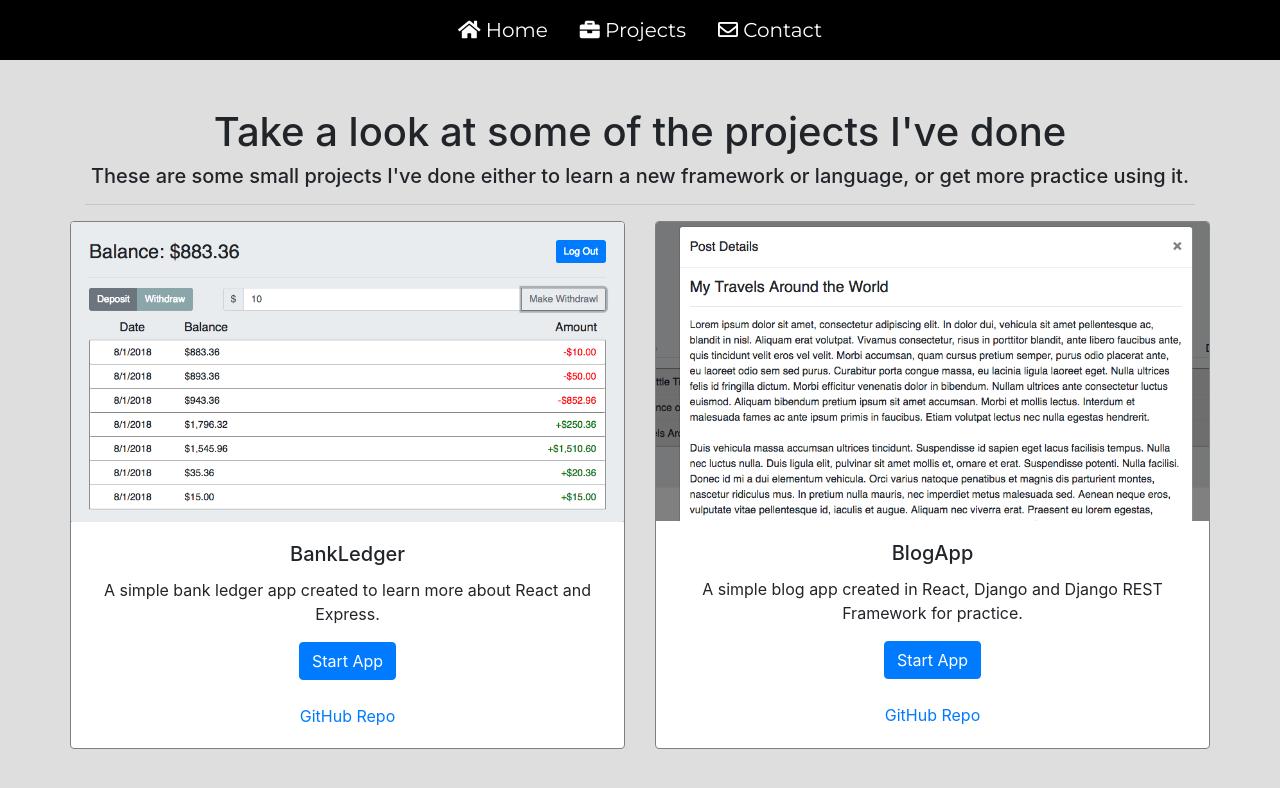
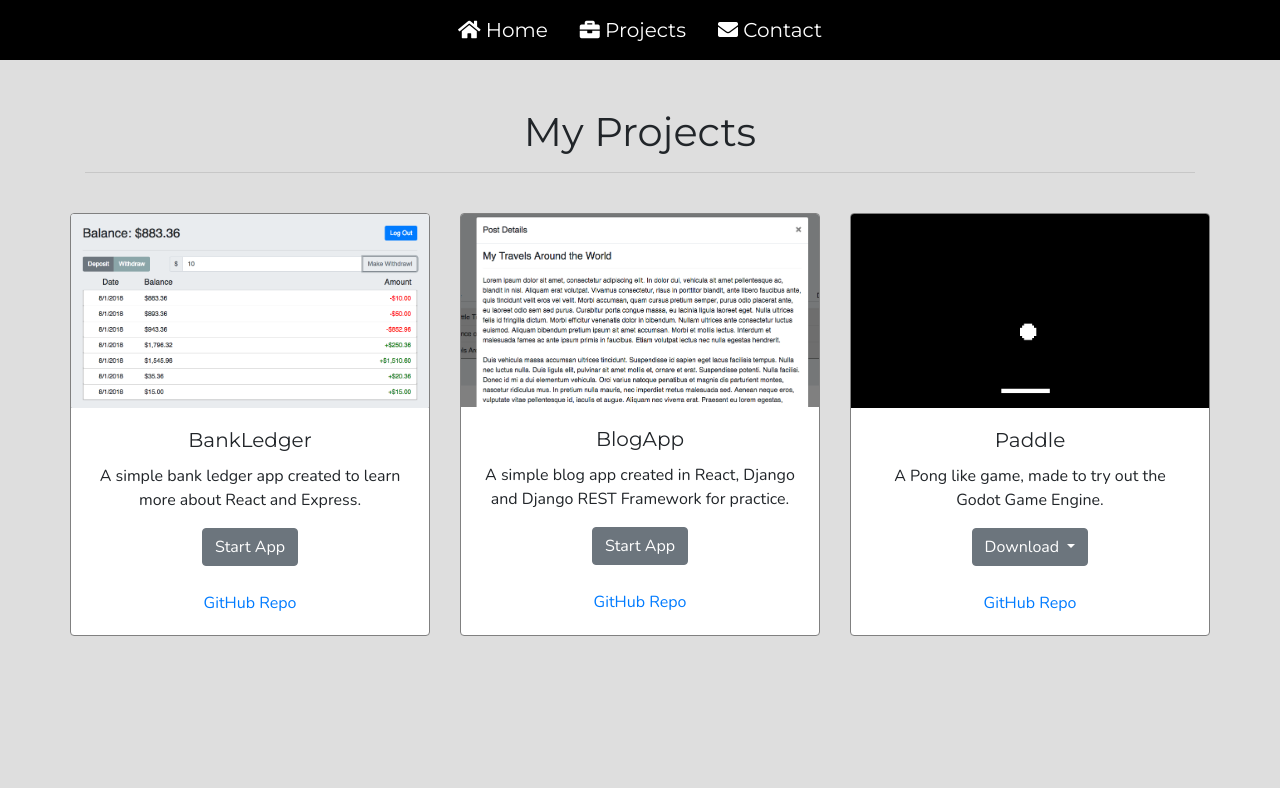
Before and after one commit to Jeidoban/MyWebsite, a website: page client/static/projects/index.html in a window 1280 px wide. Drawn offline with nearby package versions, Linux system fonts and the light colour scheme.

Commit message:
Changed styles, added Paddle

```diff
--- a/client/static/projects/index.html
+++ b/client/static/projects/index.html
@@ -10,7 +10,9 @@
     <link rel="stylesheet" href="https://use.fontawesome.com/releases/v5.1.0/css/all.css" integrity="sha384-lKuwvrZot6UHsBSfcMvOkWwlCMgc0TaWr+30HWe3a4ltaBwTZhyTEggF5tJv8tbt"
         crossorigin="anonymous" />
     <link rel="stylesheet" type="text/css" media="screen" href="../stylesheets/main.css" />
+    <link rel="stylesheet" type="text/css" media="screen" href="../stylesheets/projects.css" />
     <link rel="stylesheet" type="text/css" media="screen" href="../stylesheets/contact.css" />
+
 
     <title>Portfolio</title>
 </head>
@@ -22,48 +24,81 @@
         <a class="nav-link" href="/projects">
             <i class="fas fa-briefcase"></i> Projects</a>
         <a class="nav-link" href="/contact">
-            <i class="far fa-envelope"></i> Contact</a>
+            <i class="fas fa-envelope"></i> Contact</a>
     </nav>
     <div class="container">
         <div class="row">
             <div class="col-12">
                 <br>
                 <br>
-                <h1 class="text-center">Take a look at some of the projects I've done</h1>
-                <h5 class="text-center">These are some small projects I've done either to learn a new framework or language, or get more practice using it. </h5>
+                <h1 class="text-center titleText">My Projects</h1>
+                <!-- <h5 class="text-center">These are some small projects I've done either to learn a new framework or language, or get more practice
+                    using it. </h5> -->
                 <hr>
+                <br>
             </div>
             <div class="card-deck">
                 <div class="card text-center">
                     <img class="card-img-top" src="../images/BankLedgerScreen.png">
                     <div class="card-body">
-                        <h5 class="card-title">BankLedger</h5>
-                        <p class="card-text">A simple bank ledger app created to learn more about React and Express.</p>
+                        <h5 class="card-title titleText">BankLedger</h5>
+                        <p class="card-text smallText">A simple bank ledger app created to learn more about React and Express.</p>
                         <div>
                             <a href="bank-ledger">
-                                <button class="btn btn-primary">Start App</button>
+                                <button class="btn btn-secondary smallText">Start App</button>
                             </a>
                         </div>
                         <br>
-                        <a href="https://github.com/Joafie/BankLedger">GitHub Repo</a>
+                        <a href="https://github.com/Joafie/BankLedger" class="smallText">GitHub Repo</a>
                     </div>
                 </div>
                 <div class="card text-center">
                     <img class="card-img-top" src="../images/BlogAppScreen.png">
                     <div class="card-body">
-                        <h5 class="card-title">BlogApp</h5>
-                        <p class="card-text">A simple blog app created in React, Django and Django REST Framework for practice.</p>
+                        <h5 class="card-title titleText">BlogApp</h5>
+                        <p class="card-text smallText">A simple blog app created in React, Django and Django REST Framework for practice.</p>
                         <div>
-                            <button class="btn btn-primary">Start App</button>
+                            <button class="btn btn-secondary smallText">Start App</button>
                         </div>
                         <br>
-                        <a href="https://github.com/Joafie/BlogApp">GitHub Repo</a>
+                        <a href="https://github.com/Joafie/BlogApp" class="smallText">GitHub Repo</a>
+                    </div>
+                </div>
+                <div class="card text-center">
+                    <img class="card-img-top" src="../images/PaddleScreen.png">
+                    <div class="card-body">
+                        <h5 class="card-title titleText">Paddle</h5>
+                        <p class="card-text smallText">A Pong like game, made to try out the Godot Game Engine.</p>
+                        <div>
+                            <div class="dropdown">
+                                <button class="btn btn-secondary dropdown-toggle smallText" type="button" id="dropdownMenuButton" data-toggle="dropdown" aria-haspopup="true"
+                                    aria-expanded="false">
+                                    Download
+                                </button>
+                                <div class="dropdown-menu" aria-labelledby="dropdownMenuButton">
+                                    <a class="dropdown-item smallText" href="/files/paddle.dmg"><i class="fab fa-apple"></i> MacOS</a>
+                                    <a class="dropdown-item smallText" href="#"><i class="fab fa-windows"></i> Windows</a>
+                                    <a class="dropdown-item smallText" href="#"><i class="fab fa-linux"></i> Linux</a>
+                                    <a class="dropdown-item smallText" href="#"><i class="fab fa-android"></i> Android</a>
+                                </div>
+                            </div>
+                            <!-- <button id="downloadPaddleButton" class="btn btn-primary">Download</button> -->
+                        </div>
+                        <br>
+                        <a href="https://github.com/Joafie/Paddle" class="smallText">GitHub Repo</a>
                     </div>
                 </div>
 
             </div>
         </div>
     </div>
+    <script src="https://code.jquery.com/jquery-3.3.1.slim.min.js" integrity="sha384-q8i/X+965DzO0rT7abK41JStQIAqVgRVzpbzo5smXKp4YfRvH+8abtTE1Pi6jizo"
+        crossorigin="anonymous"></script>
+    <script src="https://cdnjs.cloudflare.com/ajax/libs/popper.js/1.14.3/umd/popper.min.js" integrity="sha384-ZMP7rVo3mIykV+2+9J3UJ46jBk0WLaUAdn689aCwoqbBJiSnjAK/l8WvCWPIPm49"
+        crossorigin="anonymous"></script>
+    <script src="https://stackpath.bootstrapcdn.com/bootstrap/4.1.2/js/bootstrap.min.js" integrity="sha384-o+RDsa0aLu++PJvFqy8fFScvbHFLtbvScb8AjopnFD+iEQ7wo/CG0xlczd+2O/em"
+        crossorigin="anonymous"></script>
+    <script src="../scripts/main.js"></script>
 </body>
 
 </html>
--- a/client/static/scripts/main.js
+++ b/client/static/scripts/main.js
@@ -68,12 +68,12 @@ function isScrolledIntoView(elem, win) {
     return elemBottom <= docViewBottom;
 }
 
-$(function() {
-    $("#contactEmail").on("click", function () {
+$(() => {
+    $("#contactEmail").on("click", () => {
         window.open("/contact");
     });
 
-    $("#contactLinkedin").on("click", function () {
+    $("#contactLinkedin").on("click", () => {
         window.open("https://www.linkedin.com/in/jade-westover-179503135/");
     });
 });
--- /dev/null
+++ b/client/static/stylesheets/projects.css
@@ -0,0 +1,8 @@
+.titleText {
+    font-family: 'Montserrat', sans-serif;
+    font-weight: 400;
+}
+
+.smallText{
+    font-family: 'Nunito', sans-serif;
+}
```
Also changed, not shown: client/static/contact/index.html (+12 -10 lines), client/static/emailSuccess/index.html (+1 -1 lines), client/static/index.html (+2 -2 lines), client/static/images/PaddleIcon.png (added), client/static/images/PaddleScreen.png (added), 6 other files.
